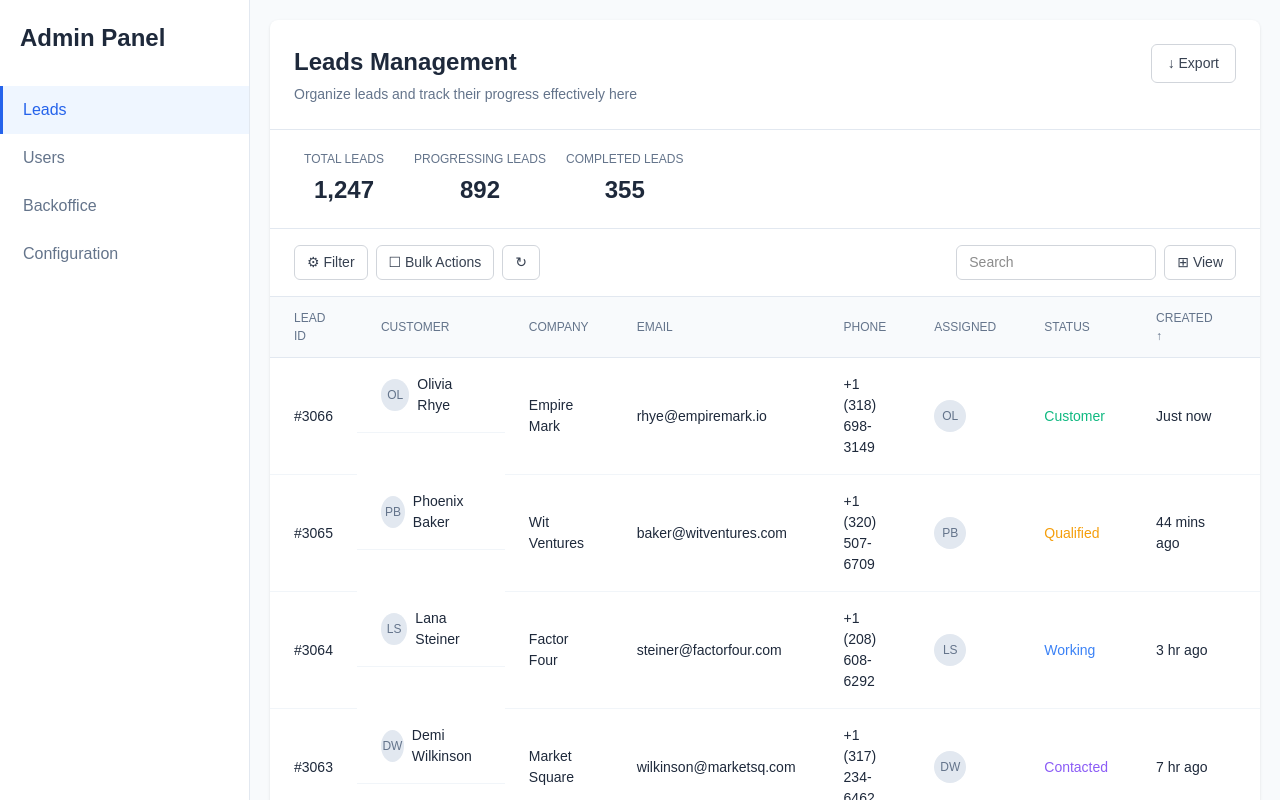
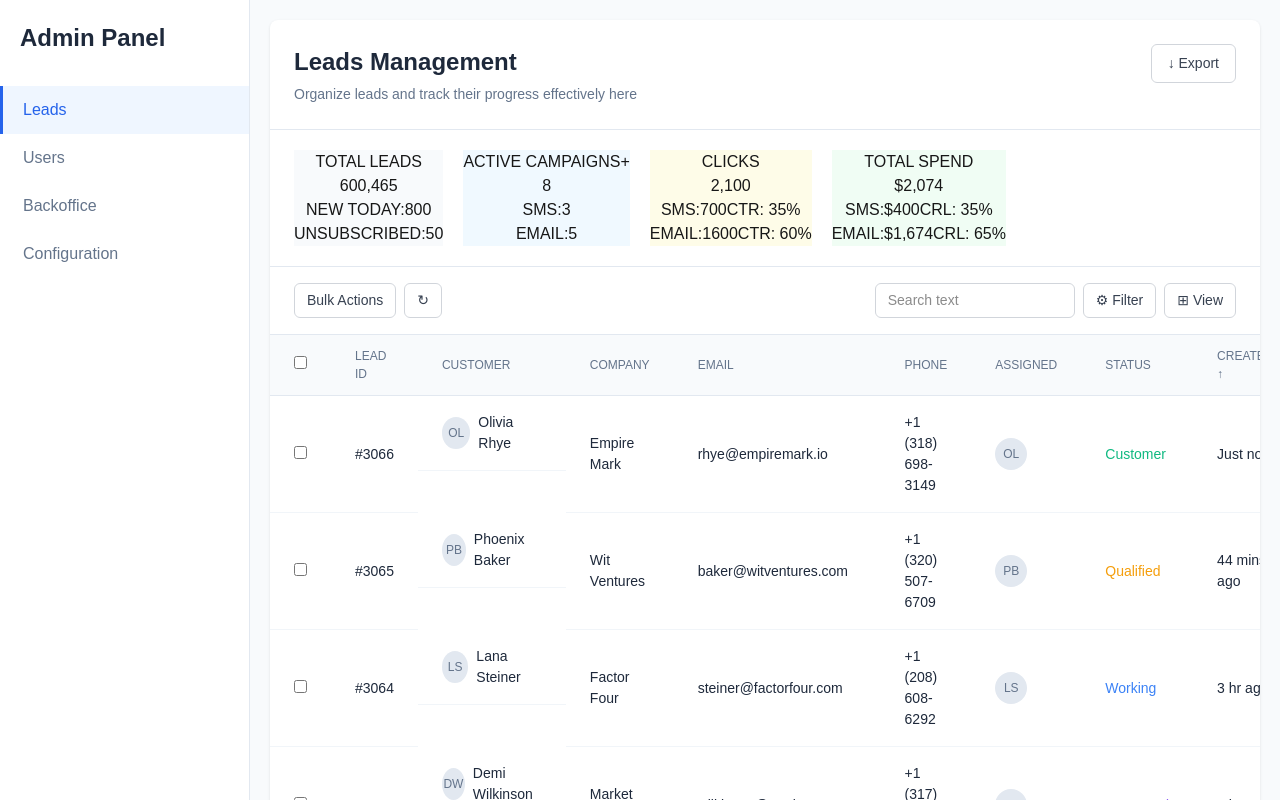
Before and after one commit to draftworks-repos/component-library, a Next.js app: page / in a window 1280 px wide. Shown: the top 800 px of the page. Built offline with nearby package versions, Linux system fonts and the light colour scheme.

Commit message:
Update dashboard with checkboxes and redesigned status container

```diff
--- a/app/Components/AdminDashboard.tsx
+++ b/app/Components/AdminDashboard.tsx
@@ -81,6 +81,8 @@ const mockLeads: Lead[] = [
 export default function AdminDashboard() {
   const [activeTab, setActiveTab] = useState<Tab>("Leads");
   const [showActionMenu, setShowActionMenu] = useState<string | null>(null);
+  const [selectedLeads, setSelectedLeads] = useState<string[]>([]);
+  const [selectAll, setSelectAll] = useState(false);
 
   const getStatusColor = (status: string) => {
     switch (status) {
@@ -99,6 +101,22 @@ export default function AdminDashboard() {
     // Handle the action logic here
   };
 
+  const handleSelectAll = () => {
+    if (selectAll) {
+      setSelectedLeads([]);
+    } else {
+      setSelectedLeads(mockLeads.map(lead => lead.id));
+    }
+    setSelectAll(!selectAll);
+  };
+
+  const handleSelectLead = (leadId: string) => {
+    if (selectedLeads.includes(leadId)) {
+      setSelectedLeads(selectedLeads.filter(id => id !== leadId));
+    } else {
+      setSelectedLeads([...selectedLeads, leadId]);
+    }
+  };
   const renderLeadsTab = () => (
     <div className={styles.leadsContainer}>
       <div className={styles.leadsHeader}>
@@ -112,28 +130,80 @@ export default function AdminDashboard() {
       </div>
 
       <div className={styles.statsContainer}>
-        <div className={styles.statCard}>
-          <div className={styles.statLabel}>Total Leads</div>
-          <div className={styles.statValue}>1,247</div>
+        <div className={styles.statCard} style={{ backgroundColor: '#f8fafc' }}>
+          <div className={styles.statHeader}>
+            <span className={styles.statTitle}>TOTAL LEADS</span>
+          </div>
+          <div className={styles.statMainValue}>600,465</div>
+          <div className={styles.statSubInfo}>
+            <span className={styles.statSubLabel}>NEW TODAY:</span>
+            <span className={styles.statSubValue}>800</span>
+          </div>
+          <div className={styles.statSubInfo}>
+            <span className={styles.statSubLabel}>UNSUBSCRIBED:</span>
+            <span className={styles.statSubValue}>50</span>
+          </div>
         </div>
-        <div className={styles.statCard}>
-          <div className={styles.statLabel}>Progressing Leads</div>
-          <div className={styles.statValue}>892</div>
+
+        <div className={styles.statCard} style={{ backgroundColor: '#f0f9ff' }}>
+          <div className={styles.statHeader}>
+            <span className={styles.statTitle}>ACTIVE CAMPAIGNS</span>
+            <button className={styles.addBtn}>+</button>
+          </div>
+          <div className={styles.statMainValue}>8</div>
+          <div className={styles.statSubInfo}>
+            <span className={styles.statSubLabel}>SMS:</span>
+            <span className={styles.statSubValue}>3</span>
+          </div>
+          <div className={styles.statSubInfo}>
+            <span className={styles.statSubLabel}>EMAIL:</span>
+            <span className={styles.statSubValue}>5</span>
+          </div>
         </div>
-        <div className={styles.statCard}>
-          <div className={styles.statLabel}>Completed Leads</div>
-          <div className={styles.statValue}>355</div>
+
+        <div className={styles.statCard} style={{ backgroundColor: '#fefce8' }}>
+          <div className={styles.statHeader}>
+            <span className={styles.statTitle}>CLICKS</span>
+          </div>
+          <div className={styles.statMainValue}>2,100</div>
+          <div className={styles.statSubInfo}>
+            <span className={styles.statSubLabel}>SMS:</span>
+            <span className={styles.statSubValue}>700</span>
+            <span className={styles.statPercentage}>CTR: 35%</span>
+          </div>
+          <div className={styles.statSubInfo}>
+            <span className={styles.statSubLabel}>EMAIL:</span>
+            <span className={styles.statSubValue}>1600</span>
+            <span className={styles.statPercentage}>CTR: 60%</span>
+          </div>
+        </div>
+
+        <div className={styles.statCard} style={{ backgroundColor: '#f0fdf4' }}>
+          <div className={styles.statHeader}>
+            <span className={styles.statTitle}>TOTAL SPEND</span>
+          </div>
+          <div className={styles.statMainValue}>$2,074</div>
+          <div className={styles.statSubInfo}>
+            <span className={styles.statSubLabel}>SMS:</span>
+            <span className={styles.statSubValue}>$400</span>
+            <span className={styles.statPercentage}>CRL: 35%</span>
+          </div>
+          <div className={styles.statSubInfo}>
+            <span className={styles.statSubLabel}>EMAIL:</span>
+            <span className={styles.statSubValue}>$1,674</span>
+            <span className={styles.statPercentage}>CRL: 65%</span>
+          </div>
         </div>
       </div>
 
       <div className={styles.tableControls}>
         <div className={styles.leftControls}>
-          <button className={styles.filterBtn}>⚙ Filter</button>
-          <button className={styles.bulkBtn}>☐ Bulk Actions</button>
+          <button className={styles.bulkBtn}>Bulk Actions</button>
           <button className={styles.refreshBtn}>↻</button>
         </div>
         <div className={styles.rightControls}>
-          <input type="text" placeholder="Search" className={styles.searchInput} />
+          <input type="text" placeholder="Search text" className={styles.searchInput} />
+          <button className={styles.filterBtn}>⚙ Filter</button>
           <button className={styles.viewBtn}>⊞ View</button>
         </div>
       </div>
@@ -142,6 +212,14 @@ export default function AdminDashboard() {
         <table className={styles.leadsTable}>
           <thead>
             <tr>
+              <th>
+                <input
+                  type="checkbox"
+                  checked={selectAll}
+                  onChange={handleSelectAll}
+                  className={styles.checkbox}
+                />
+              </th>
               <th>Lead ID</th>
               <th>Customer</th>
               <th>Company</th>
@@ -156,6 +234,14 @@ export default function AdminDashboard() {
           <tbody>
             {mockLeads.map((lead) => (
               <tr key={lead.id}>
+                <td>
+                  <input
+                    type="checkbox"
+                    checked={selectedLeads.includes(lead.id)}
+                    onChange={() => handleSelectLead(lead.id)}
+                    className={styles.checkbox}
+                  />
+                </td>
                 <td>{lead.id}</td>
                 <td className={styles.customerCell}>
                   <div className={styles.avatar}>{lead.assigned}</div>
```
